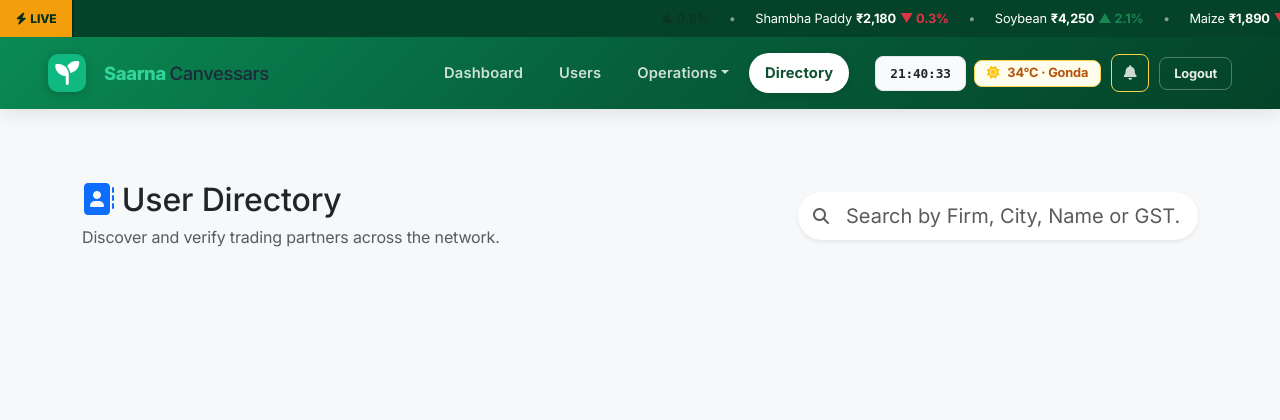
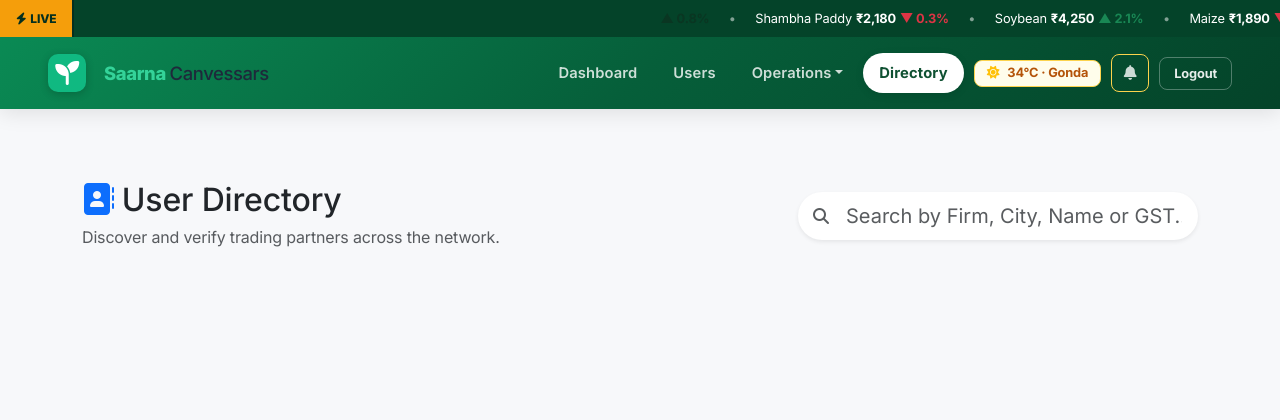
Before and after one commit to Shashank758/Sarna_Broker_Website-2, a Flask app: page /directory in a window 1280 px wide. Shown: the top 420 px of the page. Run offline with Flask 3, Linux system fonts and the light colour scheme; a user stored in the database is signed in; data that the repository does not hold is empty; some libraries are stand-ins or nearby versions.

Commit message:
Update _navbar.html

```diff
--- a/templates/_navbar.html
+++ b/templates/_navbar.html
@@ -222,23 +222,7 @@
 
       <!-- UI WIDGETS -->
       {% if session.user_id %}
-      <div class="d-flex align-items-center gap-2 mt-3 mt-lg-0 ms-lg-4">
-
-        <!-- Live Clock -->
-        <div class="nav-pill-widget text-dark fw-bold"
-          style="padding: 6px 14px; border-radius: 8px; font-size: 0.8rem; background: #f8fafc; border: 1px solid #e2e8f0; font-family: monospace; white-space: nowrap;"
-          id="nav-clock">
-          --:--:--
-        </div>
-        <script>
-          setInterval(() => {
-            const el = document.getElementById('nav-clock');
-            if (el) {
-              const now = new Date();
-              el.innerText = now.toLocaleTimeString('en-GB', { hour12: false });
-            }
-          }, 1000);
-        </script>
+      <div class="d-flex align-items-center gap-2 mt-3 mt-lg-0 ms-lg-2">
 
         <!-- Weather Widget -->
         <div class="nav-pill-widget d-flex align-items-center gap-1 fw-bold"
```
